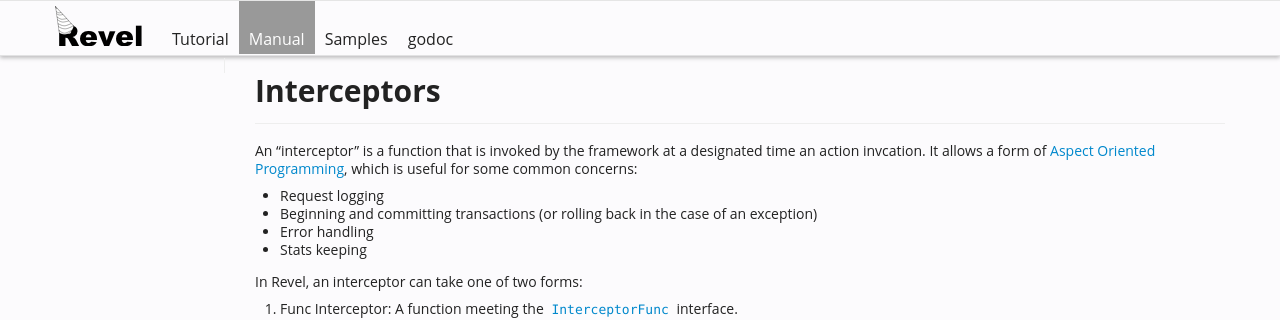
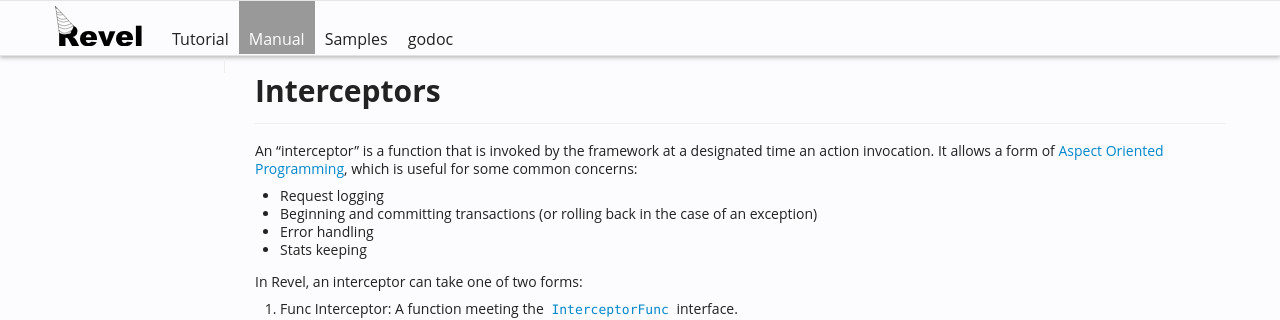
Before and after one commit to revel/revel, a Jekyll site: the page built from manual/interceptors.md, in a window 1280 px wide. Shown: the top 320 px of the page. Built offline with Jekyll 4.4.1, drawn with Linux system fonts in a browser that asks for light colours.

Commit message:
A couple small typo / fixes.

```diff
--- a/manual/interceptors.md
+++ b/manual/interceptors.md
@@ -4,7 +4,7 @@ layout: manual
 ---
 
 An "interceptor" is a function that is invoked by the framework at a designated
-time an action invcation.  It allows a form of
+time an action invocation.  It allows a form of
 [Aspect Oriented Programming](http://en.wikipedia.org/wiki/Aspect-oriented_programming),
 which is useful for some common concerns:
 * Request logging
```
Also changed, not shown: manual/deployment.md (+1 -1 lines), manual/templates.md (+6 -0 lines), manual/validation.md (+1 -1 lines).
